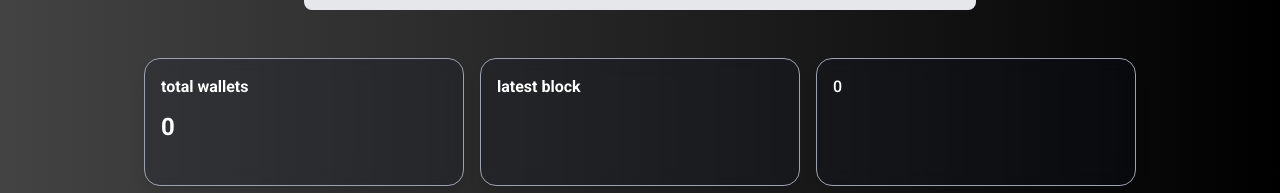
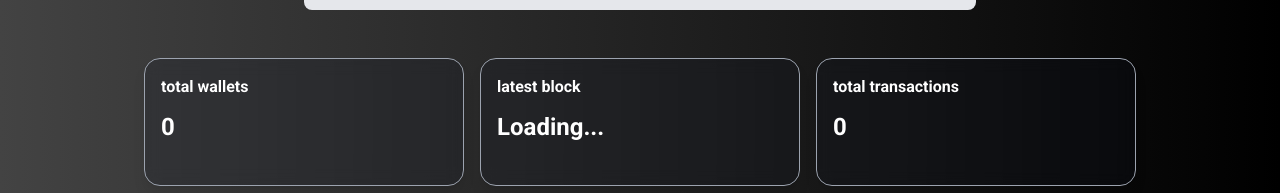
Before and after one commit to adarshswaminath/BlockSimulate, a React (Vite) app in the folder frontend/: page / in a window 1280 px wide. Shown: the part 334-527 px from the top of the page. Built offline with nearby package versions, Linux system fonts and the light colour scheme; no server answers.

Commit message:
feat: more details in home page transaction added

```diff
--- a/frontend/src/Pages/Home/BlockDetails.tsx
+++ b/frontend/src/Pages/Home/BlockDetails.tsx
@@ -2,42 +2,51 @@ import axios from "axios";
 import Card from "../../Components/Card";
 import { BACKEND_DOMAIN } from "../../constants";
 import { useEffect, useState } from "react";
+import { getUsertransactions } from "../../utils";
 
 export default function BlockDetails() {
-    const [totalWallets,setTotalWallets] = useState<number>(0)
-    const [latestBlockHash,setLatestBlockHash] = useState<string>('')
+    const [totalWallets, setTotalWallets] = useState<number>(0)
+    const [totalTransactions, setTotalTransactions] = useState<number>(0)
+    const [latestBlockHash, setLatestBlockHash] = useState<string>('')
 
     // ? function to get all wallets and its count
-    const getAllWallets = async() => {
+    const getAllWallets = async () => {
         try {
             const req = await axios.get(`${BACKEND_DOMAIN}/wallets`)
             setTotalWallets(req.data.length)
-            console.log(totalWallets)
-        } catch(err) {
-            console.log("Error :",err)
+        } catch (err) {
+            console.log("Error :", err)
         }
     }
 
     // ? function to get latest blocl
-    const getLatestBlock = async() => {
+    const getLatestBlock = async () => {
         try {
             const req = await axios.get(`${BACKEND_DOMAIN}/latest-block`)
             setLatestBlockHash(req.data.Hash)
-        } catch(err) {
-            console.log("Error :",err)
+        } catch (err) {
+            console.log("Error :", err)
         }
     }
 
 
+    // ? get all transactions count
+    const fetchTransaction = async () => {
+        const transactions = await getUsertransactions()
+        setTotalTransactions(transactions.length)
+    }
+
     useEffect(() => {
         getAllWallets()
+        fetchTransaction()
+
         // ! need to call getLatestBlock function in every 10 min
         const interval = setInterval(() => {
             getLatestBlock()
-        },10000)
+        }, 10000)
 
         return () => clearInterval(interval)
-    },[])
+    }, [])
     return (
         <div className="flex items-center justify-center flex-wrap gap-4">
             <Card>
@@ -47,11 +56,14 @@ export default function BlockDetails() {
 
             <Card>
                 <h3 className="font-bold">latest block</h3>
-            <h2 className="text-2xl mt-3 font-bold">{latestBlockHash.slice(0,12)}</h2>
+                <h2 className="text-2xl mt-3 font-bold">
+                    {latestBlockHash.slice(0, 12) ? latestBlockHash.slice(0, 12) : "Loading..."}
+                </h2>
             </Card>
 
             <Card>
-            <h3>{totalWallets}</h3>
+                <h3 className="font-bold">total transactions</h3>
+                <h2 className="text-2xl mt-3 font-bold">{totalTransactions}</h2>
             </Card>
         </div>
     )
```
Lines whose indentation alone changed are shown as unchanged.
